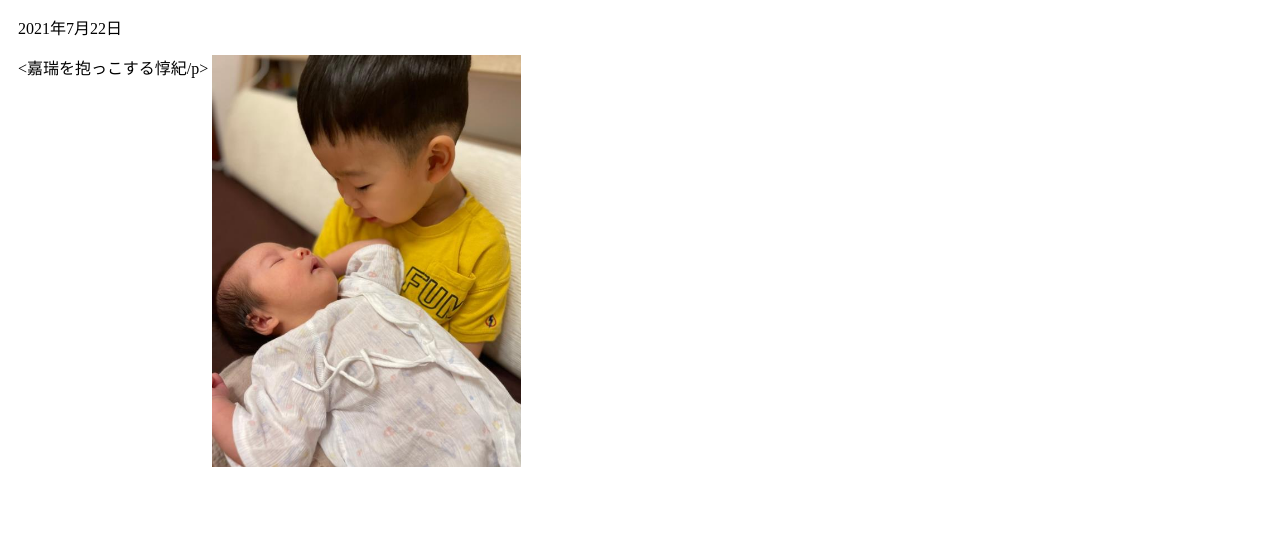
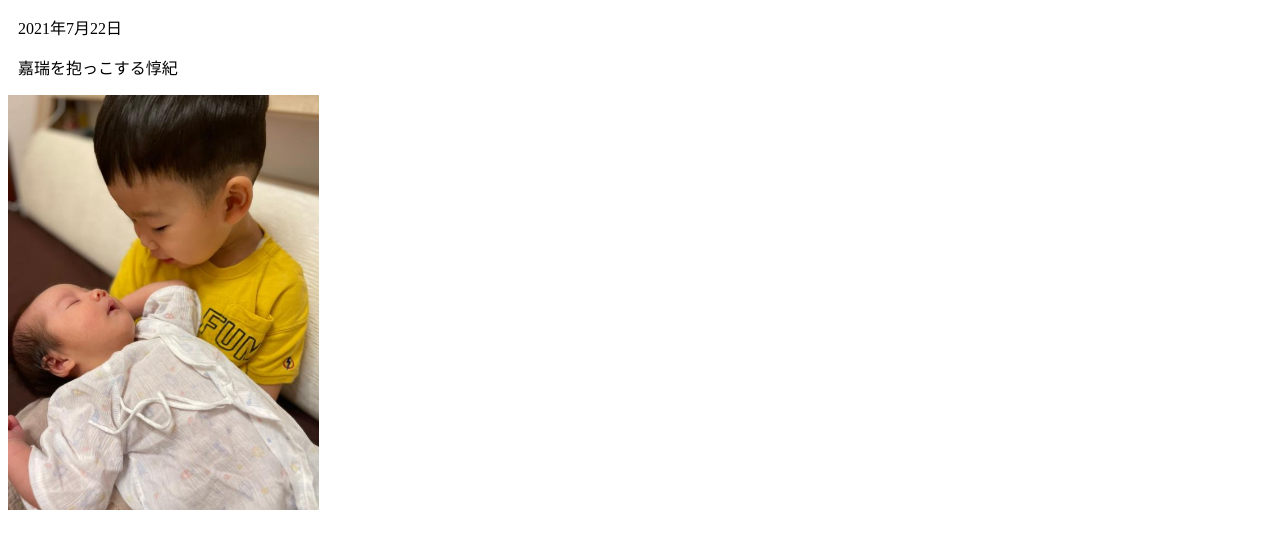
Before and after one commit to nobbymatsumoto/mymemories, a plain HTML site: page 202107/20210722.html in a window 1280 px wide. Shown: the part 77-626 px from the top of the page. Drawn offline with Linux system fonts and the light colour scheme.

Commit message:
Add files via upload

```diff
--- a/202107/20210722.html
+++ b/202107/20210722.html
@@ -20,7 +20,7 @@
   <main>
     <h1><a id="トップへ">台湾</a></h1>
     <p>2021年7月22日</p>
-    <p><嘉瑞を抱っこする惇紀/p>
+    <p>嘉瑞を抱っこする惇紀</p>
     <img src="img/22/1.JPG">
   </main>
 </body>
```
